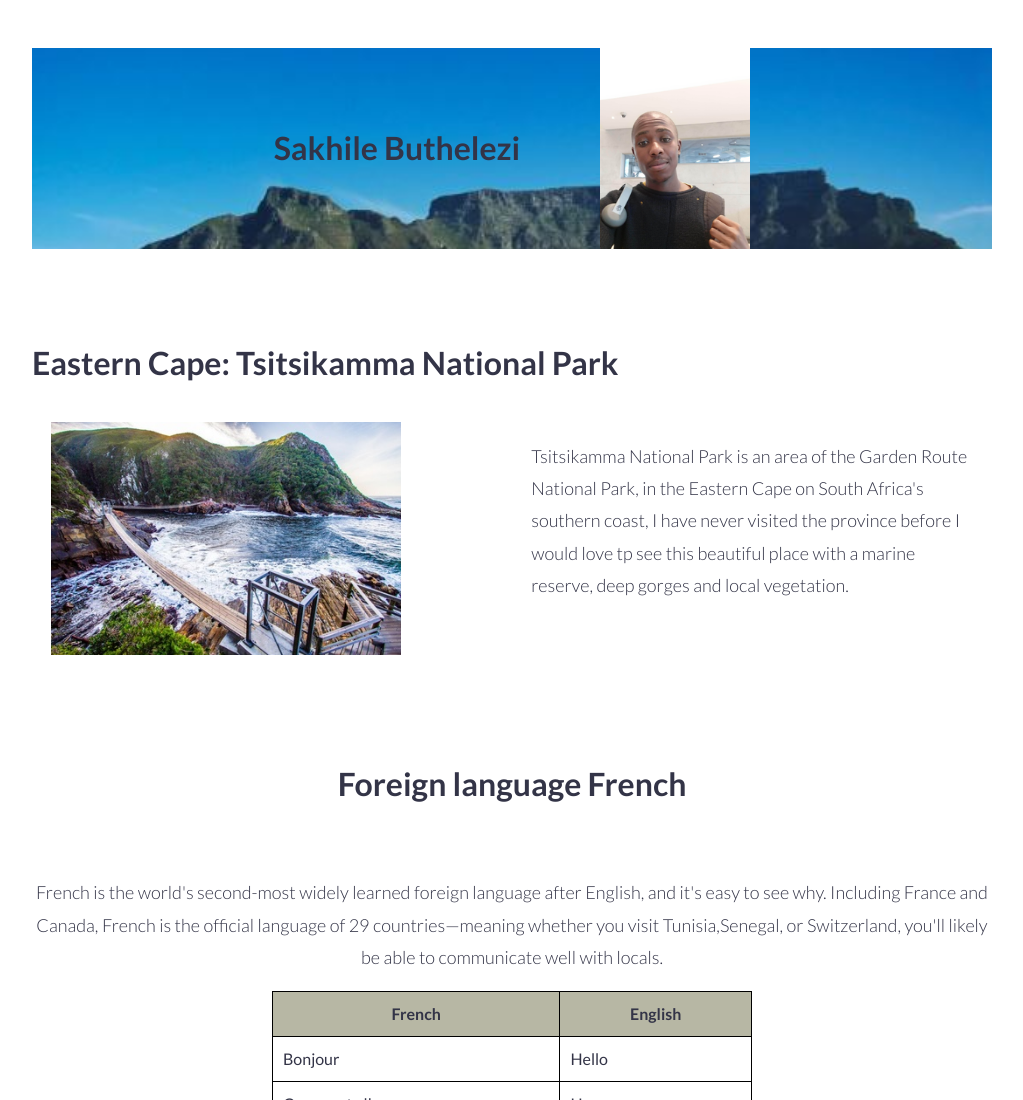
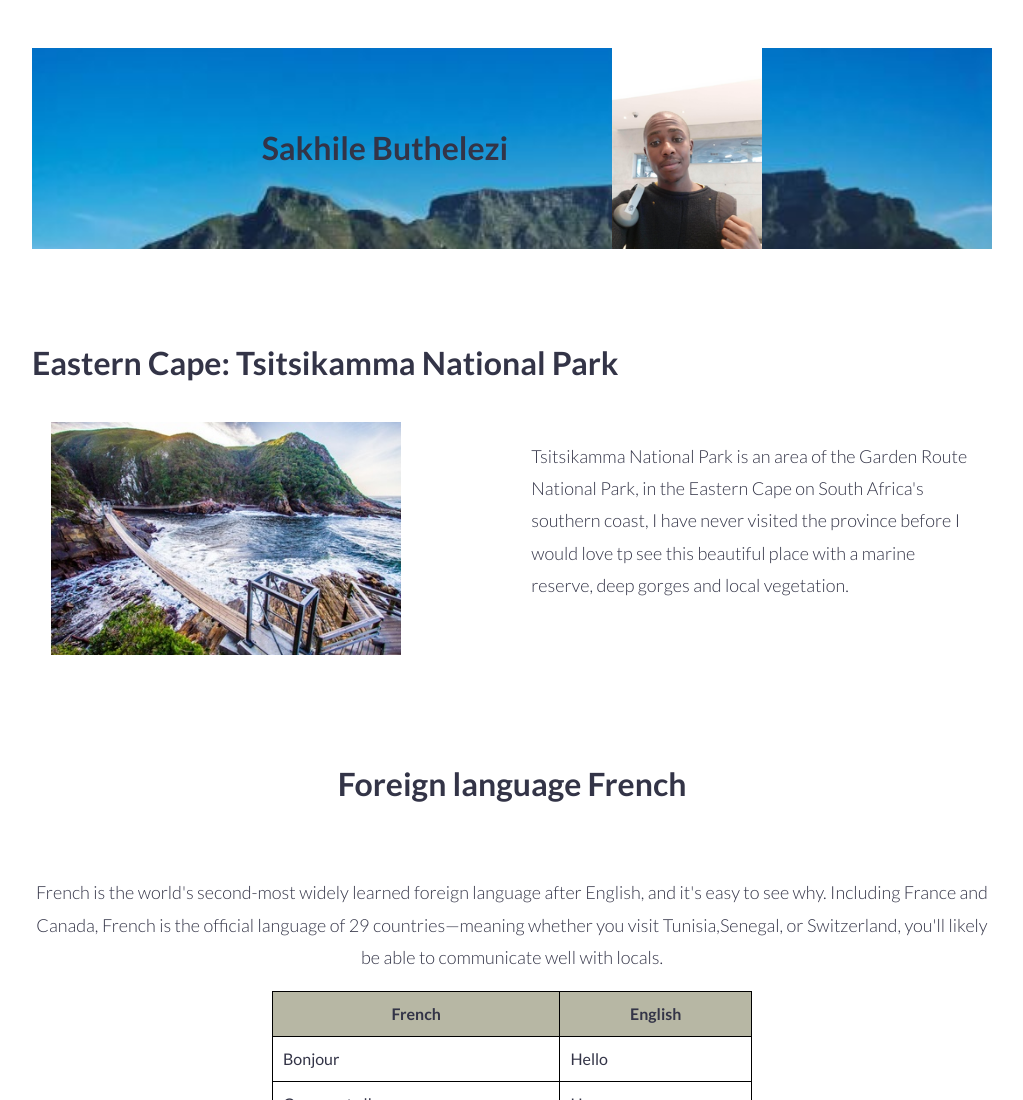
Before and after one commit to Mercyfulll/basic-website, a plain HTML site: page my-webpage-grid.html in a window 1280 px wide. Shown: the top 1100 px of the page, without its empty margins (128-1151 px from the left). Drawn offline with Linux system fonts and the light colour scheme.

Commit message:
Finished SimpleGrid

```diff
--- a/simple-grid.css
+++ b/simple-grid.css
@@ -26,7 +26,7 @@ body {
 }
 
 .self {
-  padding-left: 5em;
+  padding-left: 6.5em;
 }
 
 table {
```
